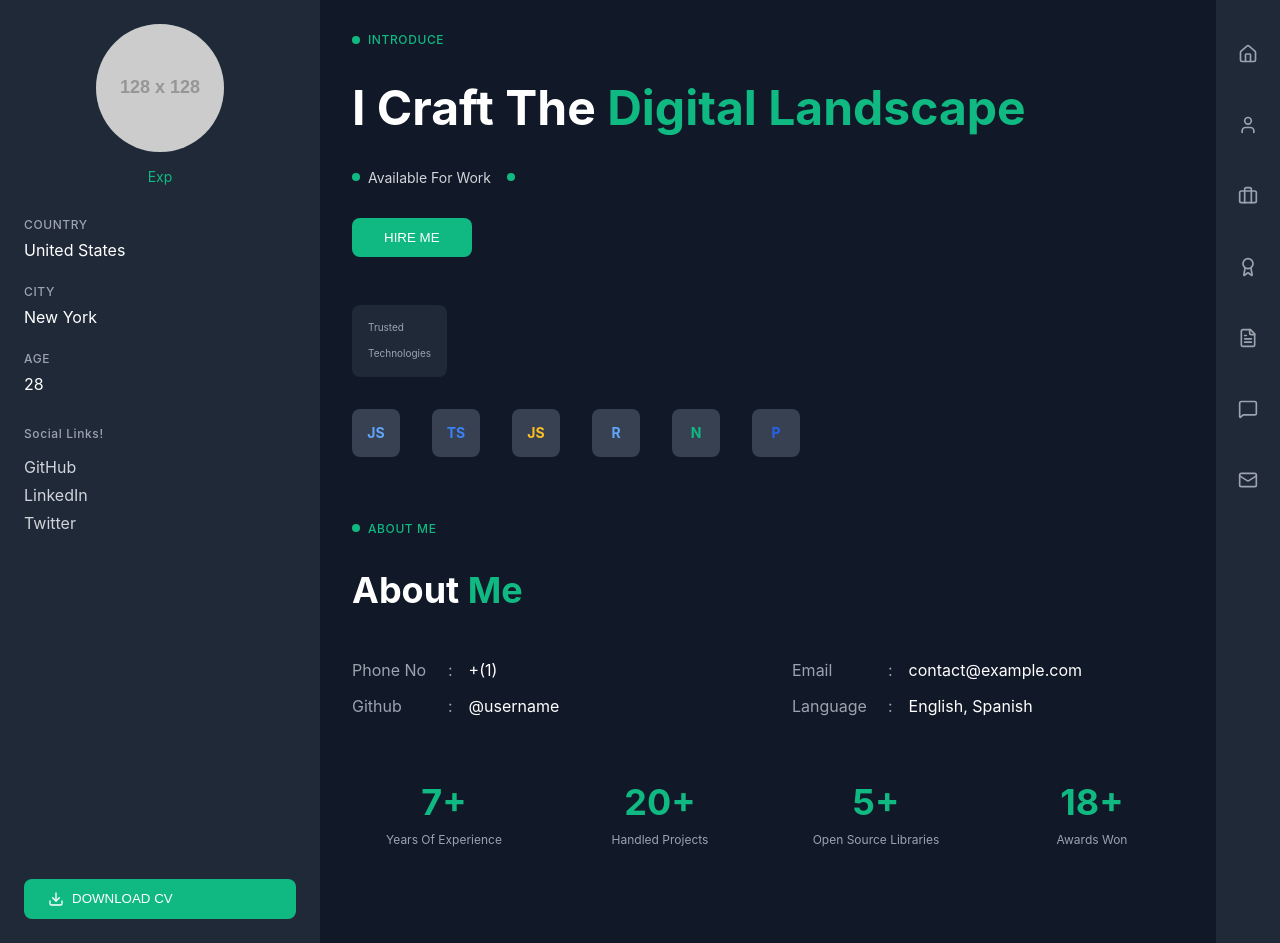
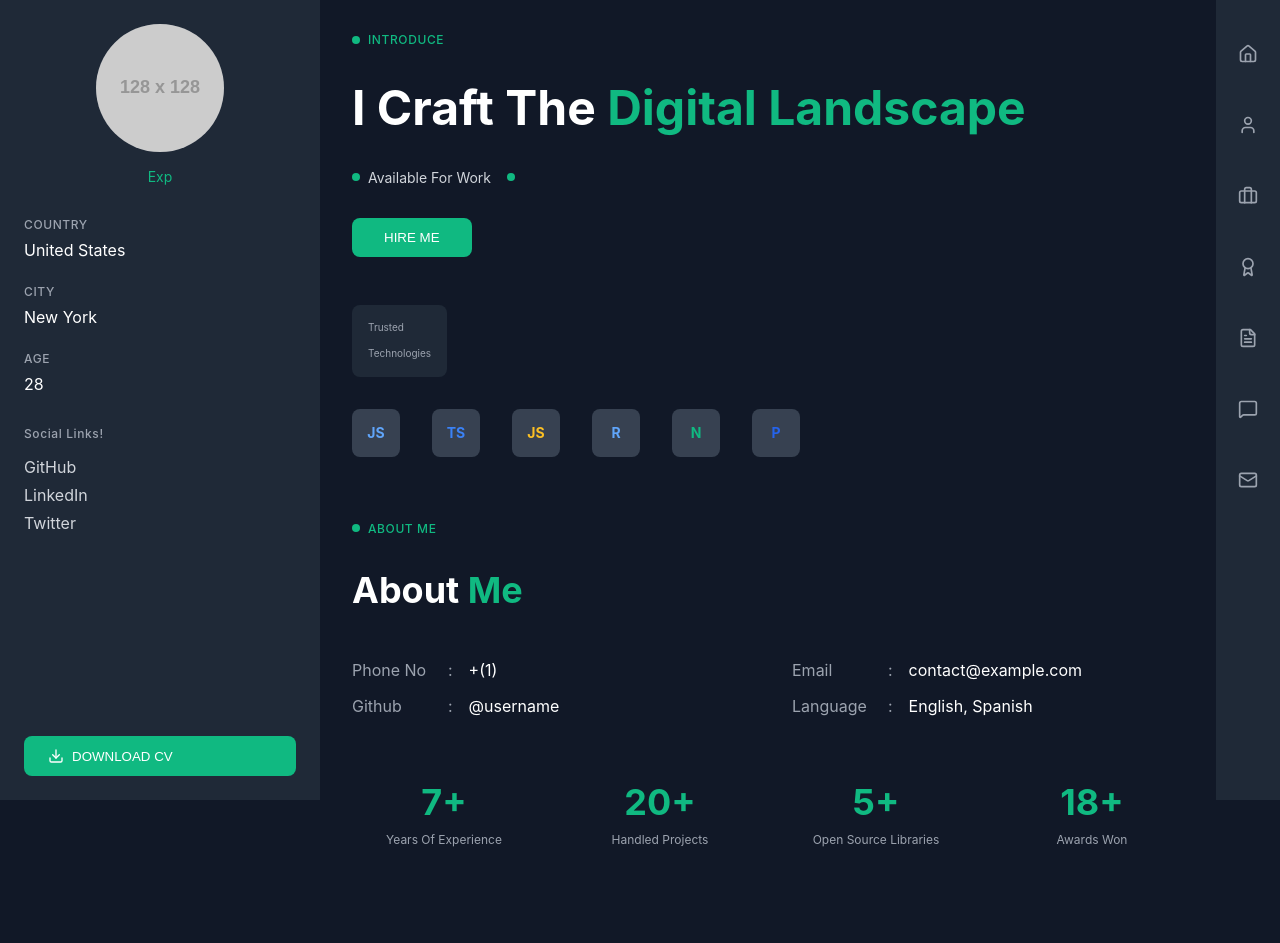
Before and after one commit to jawadgujjar/my-portfolio, a React (Create React App) app: page / in a window 1280 px wide. Built offline with nearby package versions, Linux system fonts and the light colour scheme.

Commit message:
scroll landing

```diff
--- a/src/components/landing/landing.css
+++ b/src/components/landing/landing.css
@@ -10,25 +10,62 @@ body {
     "Droid Sans", "Helvetica Neue", sans-serif;
   -webkit-font-smoothing: antialiased;
   -moz-osx-font-smoothing: grayscale;
+  background-color: #111827;
+  color: white;
 }
 
 /* Main Container */
 .portfolio-container {
   min-height: 100vh;
-  background-color: #111827;
-  color: white;
   display: flex;
+  position: relative;
 }
 
-/* Left Sidebar */
+/* Left Sidebar - Fixed */
 .left-sidebar {
   width: 320px;
   background-color: #1f2937;
   padding: 24px;
   display: flex;
   flex-direction: column;
+  position: fixed;
+  left: 0;
+  top: 0;
+  bottom: 0;
+  overflow-y: auto; /* Allows scrolling if content is too tall */
 }
 
+/* Main Content - Scrollable */
+.main-content {
+  flex: 1;
+  margin-left: 320px; /* Should match left sidebar width */
+  margin-right: 64px; /* Should match right sidebar width */
+  overflow-y: auto; /* Allows scrolling */
+}
+
+.content-wrapper {
+  max-width: 1024px;
+  margin: 0 auto;
+  padding: 32px;
+}
+
+/* Right Sidebar - Fixed */
+.right-sidebar {
+  width: 64px;
+  background-color: #1f2937;
+  display: flex;
+  flex-direction: column;
+  align-items: center;
+  padding: 32px 0;
+  gap: 24px;
+  position: fixed;
+  right: 0;
+  top: 0;
+  bottom: 0;
+  overflow-y: auto; /* Allows scrolling if content is too tall */
+}
+
+/* Rest of your existing styles remain the same */
 .profile-section {
   display: flex;
   flex-direction: column;
@@ -131,18 +168,6 @@ body {
 .download-icon {
   width: 16px;
   height: 16px;
-}
-
-/* Main Content */
-.main-content {
-  flex: 1;
-  overflow-y: auto;
-}
-
-.content-wrapper {
-  max-width: 1024px;
-  margin: 0 auto;
-  padding: 32px;
 }
 
 /* Hero Section */
@@ -349,17 +374,7 @@ body {
   color: #9ca3af;
 }
 
-/* Right Sidebar */
-.right-sidebar {
-  width: 64px;
-  background-color: #1f2937;
-  display: flex;
-  flex-direction: column;
-  align-items: center;
-  padding: 32px 0;
-  gap: 24px;
-}
-
+/* Navigation Buttons */
 .nav-btn {
   padding: 12px;
   border-radius: 8px;
@@ -390,6 +405,10 @@ body {
     width: 280px;
   }
 
+  .main-content {
+    margin-left: 280px;
+  }
+
   .hero-title {
     font-size: 36px;
   }
@@ -411,8 +430,14 @@ body {
 
   .left-sidebar {
     width: 100%;
+    position: relative;
     flex-direction: row;
     padding: 16px;
+  }
+
+  .main-content {
+    margin-left: 0;
+    margin-right: 0;
   }
 
   .profile-section {
@@ -441,6 +466,7 @@ body {
     height: 64px;
     flex-direction: row;
     padding: 0 32px;
+    position: relative;
   }
 
   .hero-title {
```
